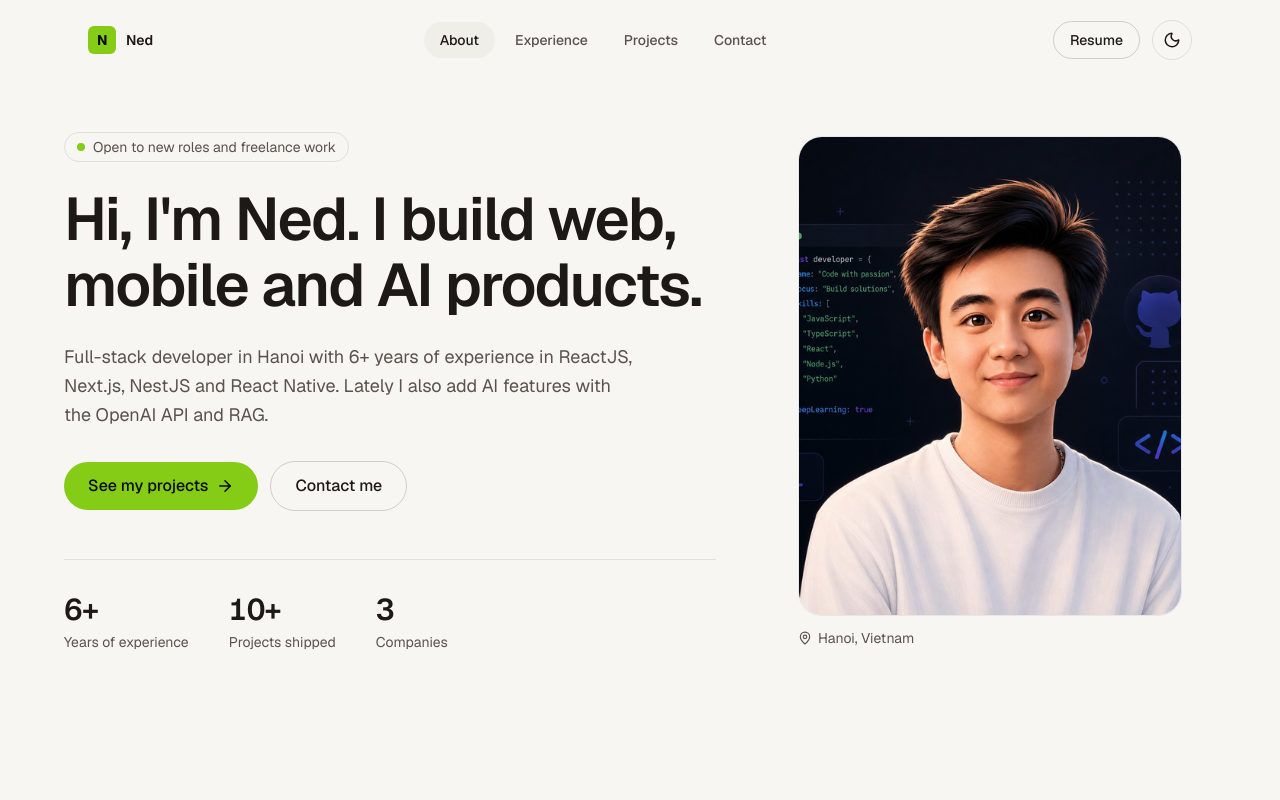
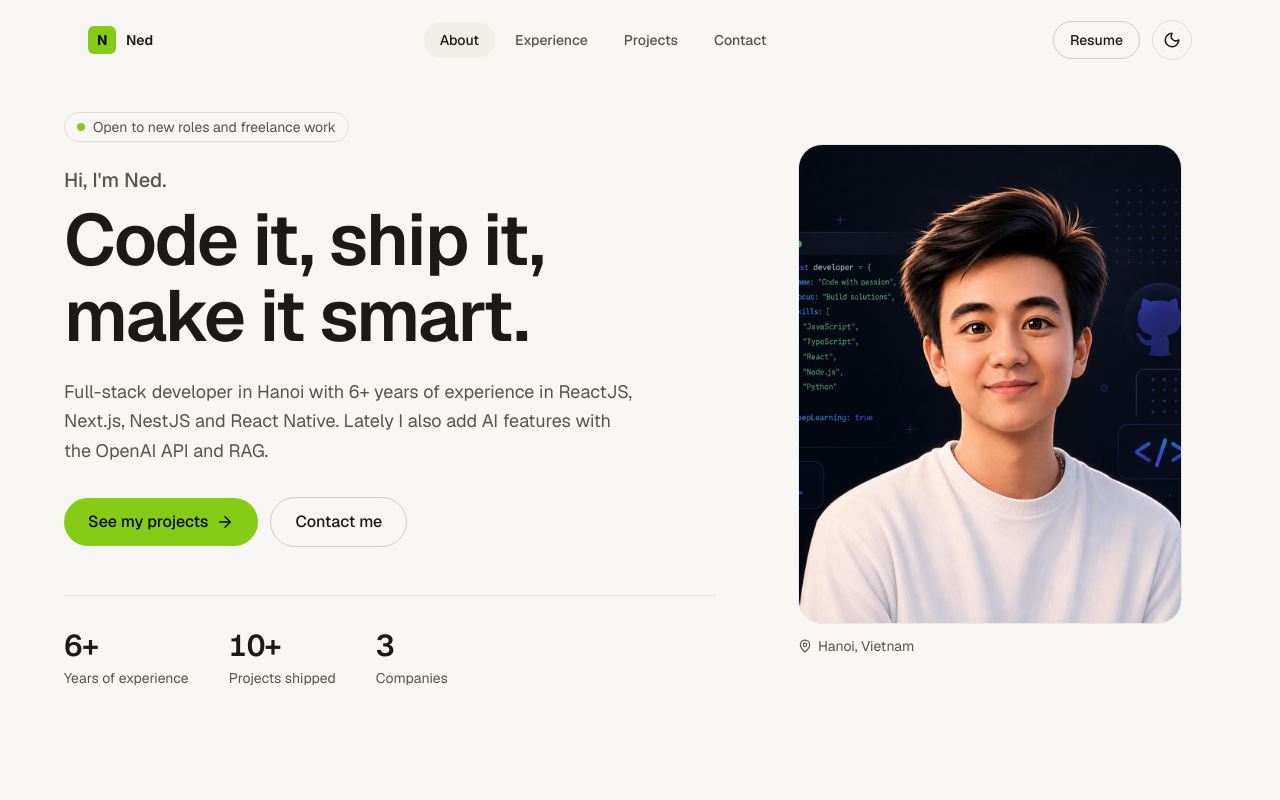
Before and after one commit to neddtu/portfolio, a React (Vite) app: page / in a window 1280 px wide. Shown: the top 800 px of the page. Built offline with nearby package versions, Linux system fonts and the light colour scheme.

Commit message:
content: punchier hero headline

```diff
--- a/src/components/Hero.jsx
+++ b/src/components/Hero.jsx
@@ -40,9 +40,14 @@ const Hero = () => {
             initial="hidden"
             animate="show"
             custom={1}
-            className="font-display mt-6 text-4xl font-semibold leading-[1.1] text-fg sm:text-5xl lg:text-6xl"
+            className="mt-6"
           >
-            Hi, I'm {personalInfo.name}. I build web, mobile and AI products.
+            <span className="block text-lg font-medium text-muted sm:text-xl">
+              Hi, I'm {personalInfo.name}.
+            </span>
+            <span className="font-display mt-2 block text-5xl font-semibold leading-[1.05] text-fg sm:text-6xl lg:text-7xl">
+              Code it, ship it, make it smart.
+            </span>
           </motion.h1>
 
           <motion.p
```
